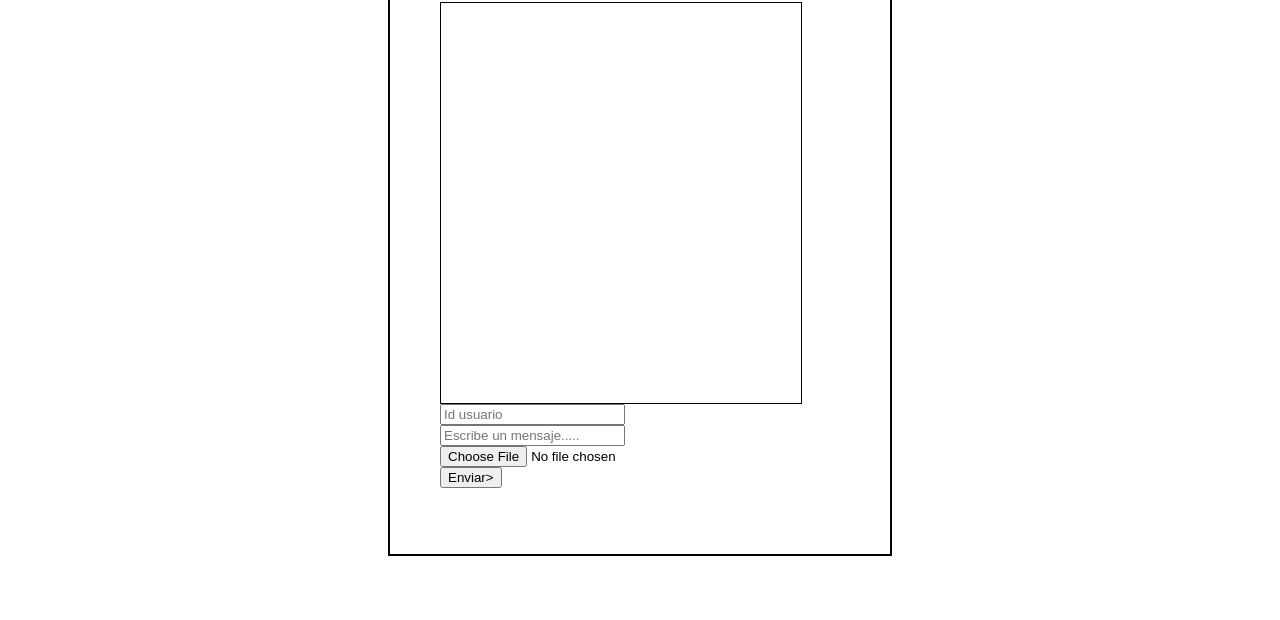
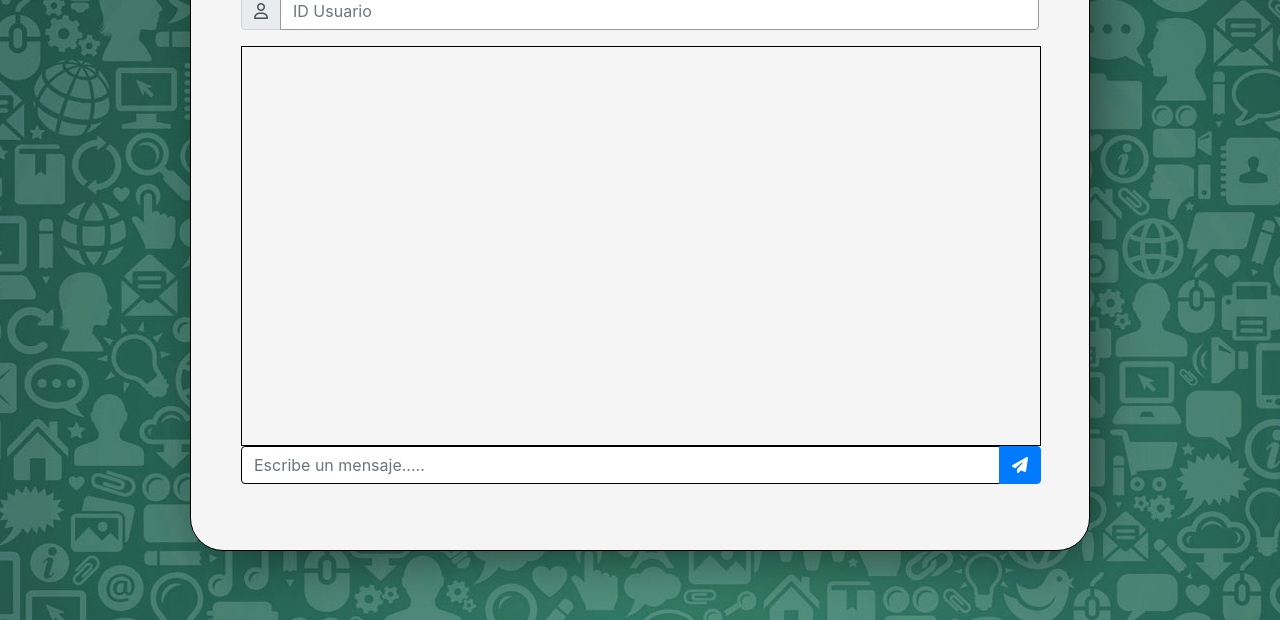
Before and after one commit to StevenHerrera21/Node-Mongo, a website: page public/chat.html in a window 1280 px wide. Shown: the part 180-800 px from the top of the page. Drawn offline with nearby package versions, Linux system fonts and the light colour scheme; no server answers.

Commit message:
Diseño de la interfaz implementado

```diff
--- a/public/chat.html
+++ b/public/chat.html
@@ -4,19 +4,36 @@
         crossorigin="anonymous"></script>
         <script src='/socket.io/socket.io.js'></script>
         <script src="https://ajax.googleapis.com/ajax/libs/jquery/3.5.1/jquery.min.js"></script>
+        <link rel="stylesheet" href="https://stackpath.bootstrapcdn.com/bootstrap/4.1.3/css/bootstrap.min.css" integrity="sha384-MCw98/SFnGE8fJT3GXwEOngsV7Zt27NXFoaoApmYm81iuXoPkFOJwJ8ERdknLPMO" crossorigin="anonymous">
+        <script src="https://kit.fontawesome.com/9798780751.js" crossorigin="anonymous"></script>
         <link rel="stylesheet" type="text/css" href="main.css" />
         <script src="chat.js" charset="utf-8"></script>
     </head>
-    <body>
+    <body class="fondo">
         <div class="tarjeta">
-        <h1>Mi propio chat</h1>
-        <div id="michat"></div>
+        <button class="btn btn-link" onclick="window.location='index.html'"><i class="fas fa-arrow-left fa-lg" style="color:#6495ff;"></i></button>
+        <h1 class="titulo">UPS Chat</h1>
+
+        <div class="input-group mb-3">
+            <div class="input-group-prepend">
+              <span class="input-group-text" id="basic-addon1"><i class="far fa-user"></i></span>
+            </div>
+            <input type="text" name="user" id="user" placeholder="ID Usuario" class="form-control"></i></input>
+          </div>
+
+
+         <div class="contenedor">
+        <div id="michat" class="mensajes"></div>
         <form id="message-box" enctype="multipart/form-data">
             <!-- <input type="text" name="chat" id="chat"> -->
-            <input type="text" name="user" id="user" placeholder="Id usuario">
-            <input type="text" name="message" id="message" placeholder="Escribe un mensaje.....">
-            <input type="file" name="file">
-            <input type="submit" value="Enviar>">
+            <div  class="input-group mb-3">
+                <input type="text" name="message" id="message"  class="form-control" placeholder="Escribe un mensaje.....">
+                <div class="input-group-append">
+                <button type="submit" class="btn btn-primary"value="Enviar" ><i class="fas fa-paper-plane"></i></button>
+                </div>
+              </div>
+            </div>
+            <!--<input type="file" id="archivo" class="form-control-file" name="file">-->
         </form>
     </div>
     </body>
--- a/public/chat.js
+++ b/public/chat.js
@@ -16,7 +16,7 @@ $(function() {
     });
 
     socket.on('message', (data) => {
-        michat.append("<p>"+data.user+":"+data.message+"</p><br>");
+        michat.append("<p>"+data.user+": "+data.message+"</p><br>");
         console.log(data)
     });
 
--- a/public/main.css
+++ b/public/main.css
@@ -1,17 +1,62 @@
 #michat {
     height: 400px;
-    border: 1px solid #000;
-    width: 90%;
+    border: 1px solid black;
+    width: 800px;
+    margin: auto;
+    /*border-radius: 20px;*/
+
   }
 #message-box {
     align-content: right;
-    width: 20%;
+    width: 800px;
+    margin: auto;
+    background-color: whitesmoke;
+  }
+  h1{
+    text-align:center;
   }
 .tarjeta{
-    width: 400px;
+    width: 900px;
     margin: auto;
     margin-top: 50px;
-    border: 2px solid #000000;
+    border: 1px solid #000000;
     padding: 50px;
     margin-bottom: 50px;
+    border-radius: 33px 33px 33px 33px;
+    -webkit-box-shadow: 10px 10px 67px -19px rgba(0,0,0,0.75);
+    -moz-box-shadow: 10px 10px 67px -19px rgba(0,0,0,0.75);
+    box-shadow: 10px 10px 67px -19px rgba(0,0,0,0.75);
+    background-color: whitesmoke;
 }
+.table{
+  text-align:center;
+}
+
+.mensajes {
+  overflow:auto;
+}
+
+#user {
+  width: 90%;
+  border: 0.1px solid #9e9595;
+}
+
+#message{
+  border: 0.1px solid black;
+}
+
+p{
+  background-color: #ABEBC6;
+  font-family: "Times New Roman", Times, serif;
+  text-shadow: 10px;
+  font-size: 20px
+
+}
+
+.fondo{
+  background-image: url(../images/chat-background.jpg)
+}
+
+.fondoIndex{
+  background-color: #AED6F1;
+}
```
Also changed, not shown: public/index.html (+21 -7 lines), public/images/chat-background.jpg (added).
